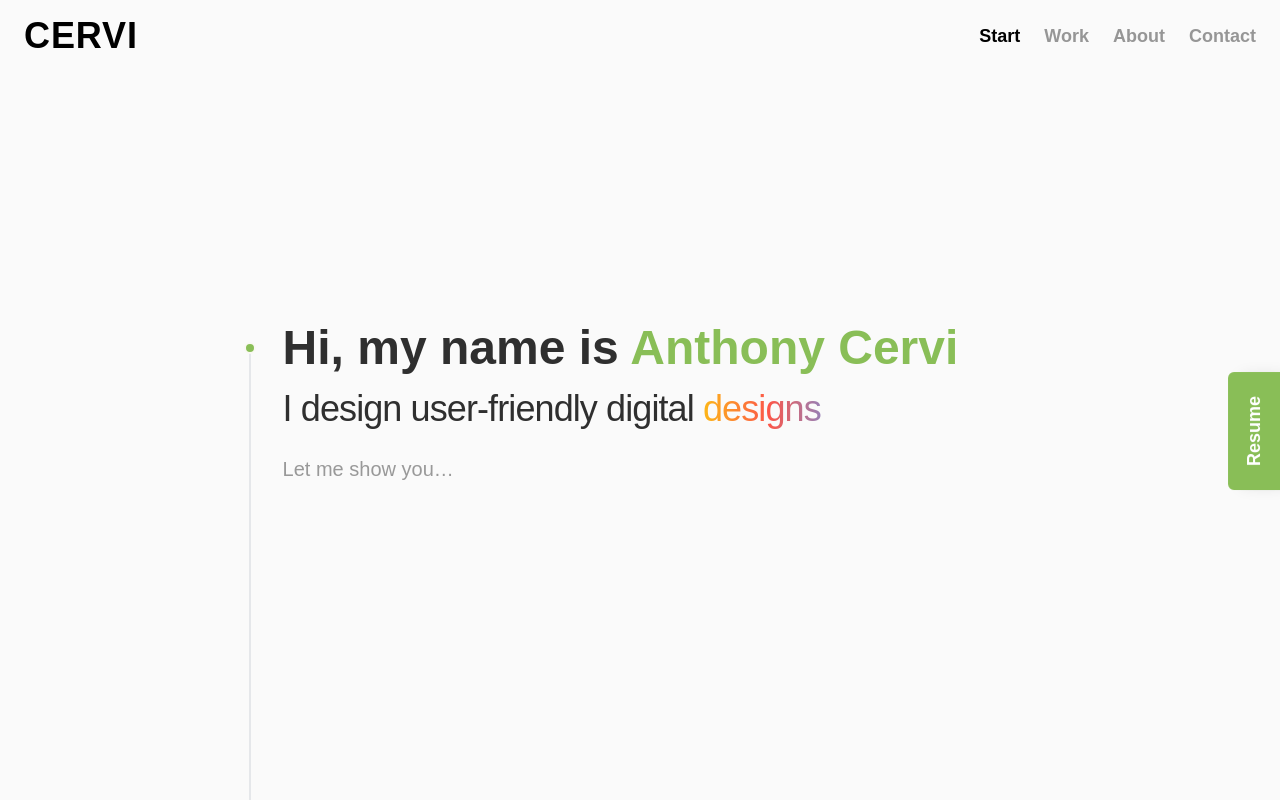
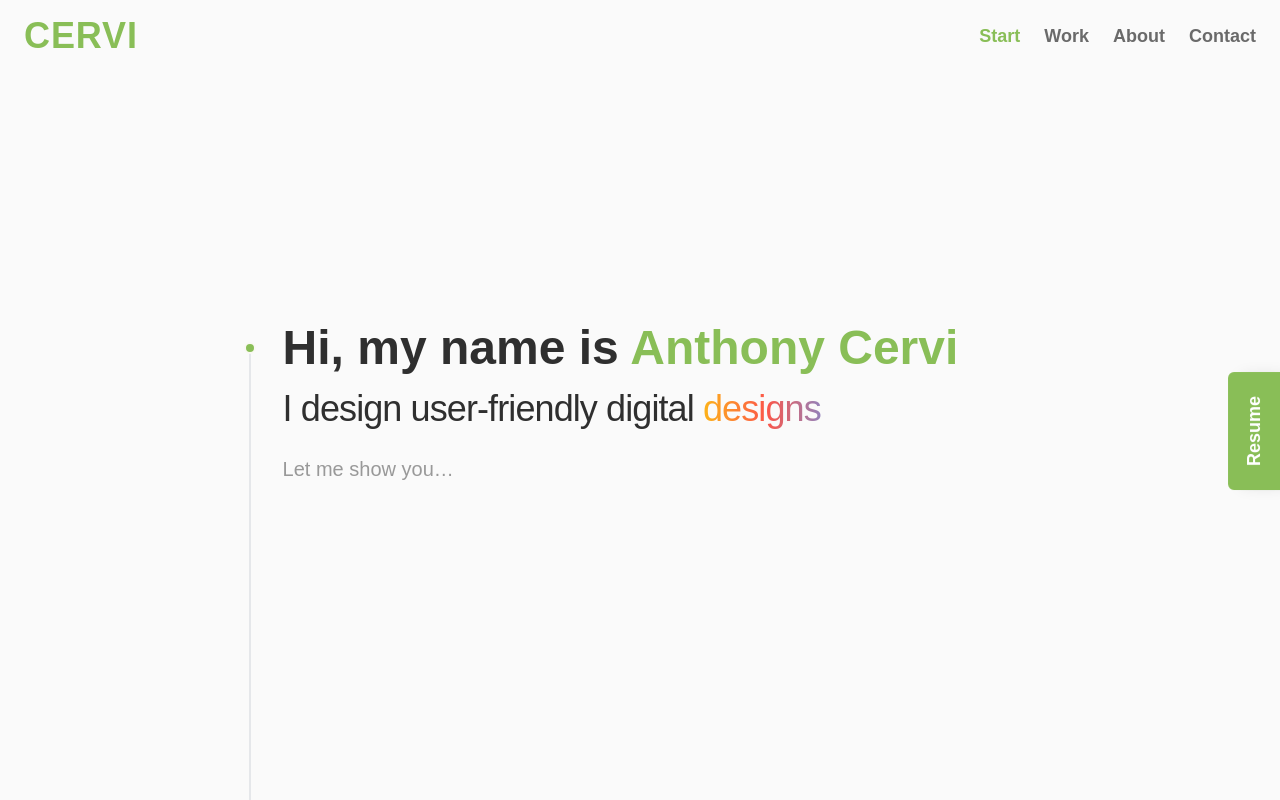
Before and after one commit to anthonycervi/Portfolio, a Next.js app: page / in a window 1280 px wide. Shown: the top 800 px of the page. Built offline with nearby package versions, Linux system fonts and the light colour scheme.

Commit message:
changes sat oct 18 #1

```diff
--- a/src/PortfolioHome.jsx
+++ b/src/PortfolioHome.jsx
@@ -80,12 +80,20 @@ export default function PortfolioHome() {
         setOpen={setMobileMenuOpen}
         showNav={showNav}
       />
+
+      {/* Desktop nav in a blending layer */}
+      <div className="hidden md:block pointer-events-none fixed inset-x-0 top-0 z-[60]">
+        <div className="pointer-events-auto mix-blend-difference">
+          <div className="text-white">
             <TopNav
               sections={sections}
               active={active}
               onJump={scrollTo}
               showNav={showNav}
             />
+          </div>
+        </div>
+      </div>
 
       {/* Rail */}
       <PageRail
--- a/src/components/TopNav.jsx
+++ b/src/components/TopNav.jsx
@@ -1,33 +1,113 @@
+"use client";
+
+import { useRef } from "react";
+
+function parseRGBA(str) {
+  // supports rgb(a) and hex — minimal parsing for our use case
+  if (!str) return { r: 255, g: 255, b: 255, a: 0 };
+  if (str.startsWith("rgb")) {
+    const nums = str.match(/[\d.]+/g)?.map(Number) || [255, 255, 255, 0];
+    const [r, g, b, a = 1] = nums;
+    return { r, g, b, a };
+  }
+  // hex (#rrggbb or #rgb)
+  if (str[0] === "#") {
+    let hex = str.slice(1);
+    if (hex.length === 3) hex = hex.split("").map((c) => c + c).join("");
+    const int = parseInt(hex, 16);
+    return { r: (int >> 16) & 255, g: (int >> 8) & 255, b: int & 255, a: 1 };
+  }
+  return { r: 255, g: 255, b: 255, a: 0 };
+}
+
+function relLuminance({ r, g, b }) {
+  // WCAG relative luminance
+  const srgb = [r, g, b].map((v) => v / 255);
+  const lin = srgb.map((v) => (v <= 0.03928 ? v / 12.92 : Math.pow((v + 0.055) / 1.055, 2.4)));
+  return 0.2126 * lin[0] + 0.7152 * lin[1] + 0.0722 * lin[2];
+}
+
+/**
+ * Walk up from element until we find a non-transparent background color.
+ * Returns {r,g,b,a} or null if none.
+ */
+function getEffectiveBackground(el) {
+  let cur = el;
+  while (cur && cur !== document.documentElement) {
+    const cs = getComputedStyle(cur);
+    const bgImg = cs.backgroundImage;
+    const bgCol = cs.backgroundColor;
+    // Prefer solid color if present
+    if (bgCol && bgCol !== "rgba(0, 0, 0, 0)" && bgCol !== "transparent") {
+      const c = parseRGBA(bgCol);
+      if (c.a > 0) return c;
+    }
+    // If there is a gradient image, we can't sample it directly; assume it's dark-ish if the color is transparent.
+    if (bgImg && bgImg !== "none") {
+      // Heuristic: treat gradient as “has background”; fall back to body's bg for luminance.
+      const bodyCol = parseRGBA(getComputedStyle(document.body).backgroundColor);
+      return bodyCol;
+    }
+    cur = cur.parentElement;
+  }
+  return parseRGBA(getComputedStyle(document.body).backgroundColor);
+}
+
 export default function TopNav({ sections, active, onJump, showNav }) {
+  const navRef = useRef(null);
+
+  const textColor = "#6a6a6a";
+  const hoverActiveColor = "#5a5a5a";
+  const activeColor = "#89BE57";
+  const logoColor = "#89BE57";
+
   return (
     <nav
-      className={`fixed top-0 left-0 right-0 z-40 hidden md:block overflow-hidden transition-transform duration-500 ${
+      ref={navRef}
+      className={`fixed top-0 left-0 right-0 z-[60] hidden md:block transition-transform duration-500 ${
         showNav ? "translate-y-0" : "-translate-y-full"
       }`}
+      style={{ background: "transparent" }}
     >
-      {/* Apply blending properly */}
-      <div className="relative flex items-center justify-between px-6 py-4 mix-blend-difference text-black">
-        {/* Logo */}
-        <div
+      <div className="relative px-6 py-4">
+        <div className="flex items-center justify-between w-full">
+          {/* Logo (brand green; not inverted) */}
+          <button
             onClick={() => onJump("start")}
             className="text-3xl sm:text-4xl font-extrabold tracking-wide cursor-pointer transform transition-transform duration-300 hover:scale-110"
+            style={{ color: logoColor }}
           >
             CERVI
-        </div>
+          </button>
 
-        {/* Nav items */}
-        <div className="flex space-x-6 text-lg font-bold">
-          {sections.map((s) => (
+          {/* Nav items (fixed color) */}
+          <div
+            className="flex space-x-6 text-lg font-bold"
+            style={{ color: textColor }}
+          >
+            {sections.map((s) => {
+              // Highlight "About" when active is "about" or "aboutcontinue" (case-insensitive)
+              const activeLower = active.toLowerCase();
+              const isActive =
+                (activeLower === s.id.toLowerCase()) ||
+                (s.label === "About" && (activeLower === "about" || activeLower === "aboutcontinue"));
+              return (
                 <button
                   key={s.id}
                   onClick={() => onJump(s.id)}
-              className={`transition-all duration-200 hover:opacity-80 ${
-                active === s.id ? "opacity-100" : "opacity-40"
+                  className={`transition-colors duration-150 underline-offset-4 hover:underline hover:underline-offset-4 ${
+                    isActive ? "hover:decoration-[#89BE57]" : "hover:decoration-[#6a6a6a]"
                   }`}
+                  style={{
+                    WebkitTapHighlightColor: "transparent",
+                    color: isActive ? activeColor : textColor,
+                  }}
                 >
                   {s.label}
                 </button>
-          ))}
+              );
+            })}
+          </div>
         </div>
       </div>
     </nav>
--- a/src/sections/About.jsx
+++ b/src/sections/About.jsx
@@ -83,7 +83,7 @@ export default function About({ id }) {
             </div>
 
             {/* Intro */}
-            <p className="mt-6 text-lg sm:text-xl leading-relaxed text-[#4b4b4b]">
+            <p className="text-lg sm:text-xl leading-relaxed text-[#4b4b4b] border-0">
               I specialize in creating visually captivating and functionally robust digital experiences.
             </p>
             {/* Resume button */}
--- a/src/sections/Contact.jsx
+++ b/src/sections/Contact.jsx
@@ -5,7 +5,7 @@ import Image from "next/image";
 
 export default function AboutContinue({ id }) {
   return (
-    <section id={id} className="relative min-h-screen py-20">
+    <section id={id} className="relative py-20">
       {/* full-bleed background */}
       <div
         className="absolute inset-0 bg-[#fafafa] -z-10"
@@ -36,21 +36,21 @@ export default function AboutContinue({ id }) {
 
         <form className="mt-8 grid grid-cols-1 sm:grid-cols-2 gap-4">
           <input
-            className="bg-white ring-1 ring-[#d9d9d9] rounded-lg px-4 py-3 outline-none focus:ring-[#89BE57]"
+            className="bg-white ring-1 ring-[#d9d9d9] rounded-md px-4 py-3 outline-none focus:ring-[#89BE57]"
             placeholder="Your name"
           />
           <input
-            className="bg-white ring-1 ring-[#d9d9d9] rounded-lg px-4 py-3 outline-none focus:ring-[#89BE57]"
+            className="bg-white ring-1 ring-[#d9d9d9] rounded-md px-4 py-3 outline-none focus:ring-[#89BE57]"
             placeholder="Email"
             type="email"
           />
           <textarea
-            className="sm:col-span-2 bg-white ring-1 ring-[#d9d9d9] rounded-lg px-4 py-3 min-h-[140px] outline-none focus:ring-[#89BE57]"
+            className="sm:col-span-2 bg-white ring-1 ring-[#d9d9d9] rounded-md px-4 py-3 min-h-[140px] outline-none focus:ring-[#89BE57]"
             placeholder="Message"
           />
           <button
             type="submit"
-            className="sm:col-span-2 inline-flex justify-center rounded-xl bg-[#89BE57] hover:bg-[#6fa34a] px-5 py-3 font-semibold text-white"
+            className="sm:col-span-2 inline-flex justify-center rounded-md bg-[#89BE57] hover:bg-[#6fa34a] px-5 py-3 font-semibold text-white"
           >
             Send message
           </button>
```
Lines whose indentation alone changed are shown as unchanged.
